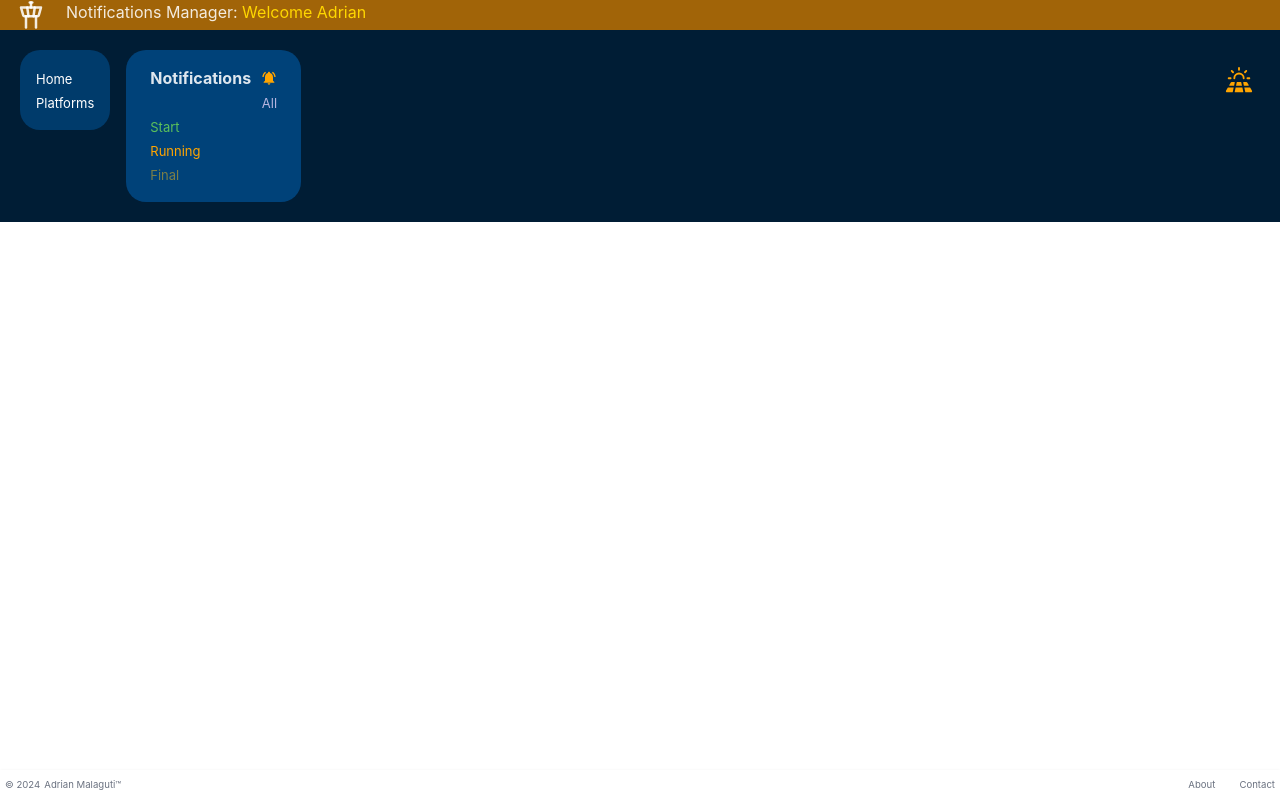
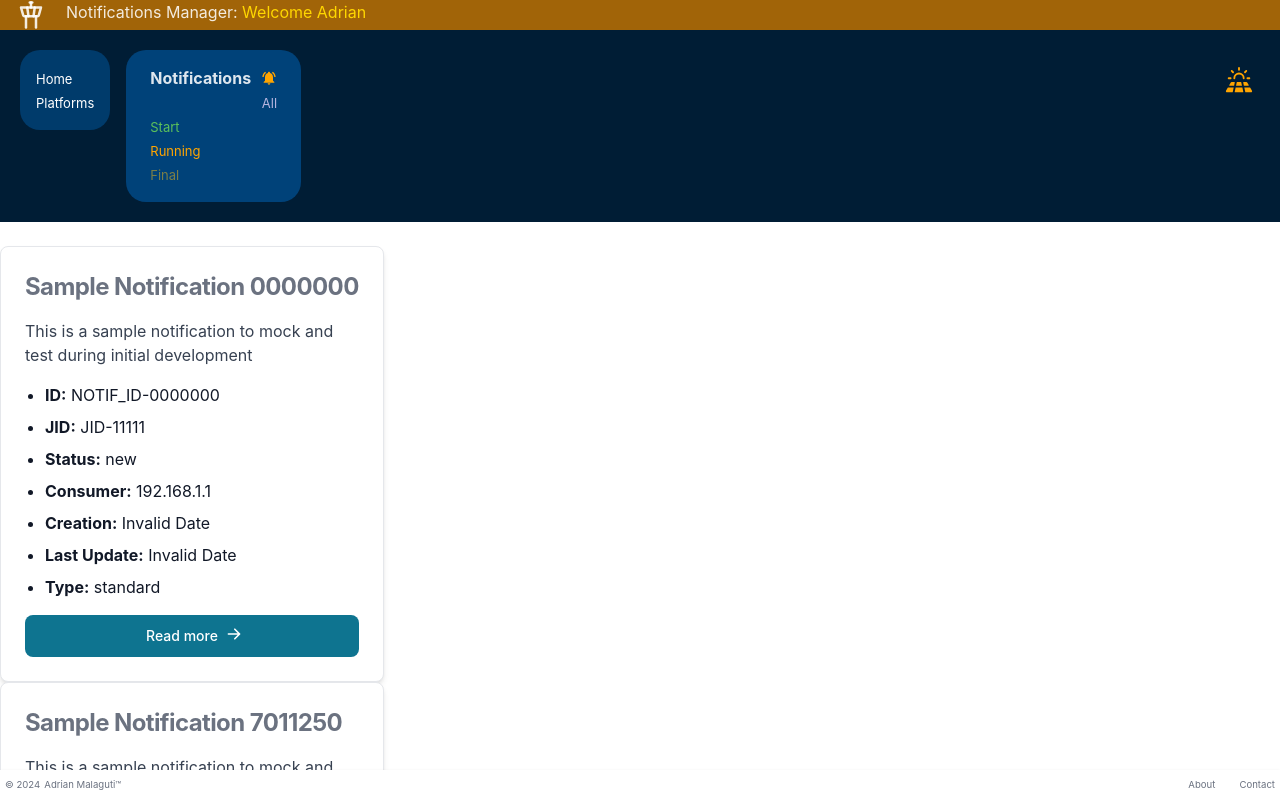
Before and after one commit to amalaguti/react_65675_prj, a React (Vite) app: page / in a window 1280 px wide. Shown: the top 798 px of the page. Built offline with nearby package versions, Linux system fonts and the light colour scheme.

Commit message:
feat: notifications card and data

```diff
--- /dev/null
+++ b/src/components/common/productCard/NotificationCard.jsx
@@ -0,0 +1,61 @@
+// import "./noti
+
+("use client");
+
+import { Button, Card } from "flowbite-react";
+export function NotificationCard(props) {
+
+  const notification = props.notification;
+
+
+  return (
+    <Card className="max-w-sm">
+      <h5 className="text-2xl font-bold tracking-tight text-gray-500 dark:text-white">
+        {notification.title}
+      </h5>
+      <p className="font-normal text-gray-700 dark:text-gray-400">
+        {notification.description}
+      </p>
+      <ul className="list-disc pl-5 space-y-2 text-gray-900 dark:text-white">
+        <li>
+          <strong>ID:</strong> {notification.ID}
+        </li>
+        <li>
+          <strong>JID:</strong> {notification.JID}
+        </li>
+        <li>
+          <strong>Status:</strong> {notification.status}
+        </li>
+        <li>
+          <strong>Consumer:</strong> {notification.consumer}
+        </li>
+        <li>
+          <strong>Creation:</strong>{" "}
+          {new Date(props.creation).toLocaleString()}
+        </li>
+        <li>
+          <strong>Last Update:</strong>{" "}
+          {new Date(props.last_update).toLocaleString()}
+        </li>
+        <li>
+          <strong>Type:</strong> {notification.type}
+        </li>
+      </ul>
+      <Button>
+        Read more
+        <svg
+          className="-mr-1 ml-2 h-4 w-4"
+          fill="currentColor"
+          viewBox="0 0 20 20"
+          xmlns="http://www.w3.org/2000/svg"
+        >
+          <path
+            fillRule="evenodd"
+            d="M10.293 3.293a1 1 0 011.414 0l6 6a1 1 0 010 1.414l-6 6a1 1 0 01-1.414-1.414L14.586 11H3a1 1 0 110-2h11.586l-4.293-4.293a1 1 0 010-1.414z"
+            clipRule="evenodd"
+          />
+        </svg>
+      </Button>
+    </Card>
+  );
+}
--- a/src/components/common/productCard/ProductCard.jsx
+++ /dev/null
@@ -1,18 +0,0 @@
-import "./productCard.css";
-
-export const ProductCard = (props) => {
-
-  return (
-    <div className="product-card">
-      <h3>
-        <b>{props.titulo}</b>
-      </h3>
-      <h3>
-        <b>{props.precio}</b>
-      </h3>
-      <h3>
-        <b>{props.description}</b>{" "}
-      </h3>
-    </div>
-  );
-};
--- a/src/components/layout/navbar/Navbar.jsx
+++ b/src/components/layout/navbar/Navbar.jsx
@@ -2,7 +2,6 @@ import "./navbar.css";
 import NavbarGeneralElement from "../../common/navbar/NavbarGeneralElement.jsx";
 import NavbarNotificationElement from "../../common/navbar/NavbarNotificationElement.jsx";
 import { CartWidget } from "../../common/cartWidget/CartWidget.jsx";
-// import { MdNotificationsActive } from "react-icons/md";
 import NotificationsHeader from "../../common/notificationsHeader/NotificationsHeader.jsx";
 
 const Navbar = (props) => {
--- a/src/components/pages/itemListContainer/ItemListContainer.jsx
+++ b/src/components/pages/itemListContainer/ItemListContainer.jsx
@@ -1,31 +1,21 @@
 import "./ItemListContainer.css";
-import { ProductCard } from "../../common/productCard/ProductCard";
+import { NotificationCard } from "../../common/productCard/NotificationCard";
 import NotificationsHeader from "../../common/notificationsHeader/NotificationsHeader";
+
+import { mockNotifications} from "../../../mock/notifications/notifications";
 
 const ItemListContainer = () => {
   return (
     <div id="notifications-container" className="notifications-container">
-      <NotificationsHeader id="notifications-header" className="notifications-header" logoId="notifications-header-item-logo"/>
-      <ProductCard
-        titulo="titulo 1"
-        precio="precio 1"
-        description="descripcion 1"
+      <NotificationsHeader
+        id="notifications-header"
+        className="notifications-header"
+        logoId="notifications-header-item-logo"
       />
-      <ProductCard
-        titulo="titulo 2"
-        precio="precio 2"
-        description="descripcion 2"
-      />
-      <ProductCard
-        titulo="titulo 3"
-        precio="precio 3"
-        description="descripcion 3"
-      />
-      <ProductCard
-        titulo="titulo 4"
-        precio="precio 4"
-        description="descripcion 4"
-      />
+      <NotificationCard notification={mockNotifications[0]} />
+      <NotificationCard notification={mockNotifications[1]} />
+      <NotificationCard notification={mockNotifications[2]} />
+
     </div>
   );
 };
--- /dev/null
+++ b/src/mock/notifications/notifications.js
@@ -0,0 +1,39 @@
+export const mockNotifications = [
+    {
+      ID: "NOTIF_ID-0000000",
+      JID: "JID-11111",
+      status: "new",
+      consumer: "192.168.1.1",
+      creation: "2025-01-11T17:48:27.019-03:00",
+      last_update: "2025-01-11T17:48:27.019-03:00",
+      type: "standard",
+      title: "Sample Notification 0000000",
+      description:
+        "This is a sample notification to mock and test during initial development",
+    },
+    {
+      ID: "NOTIF_ID-7011250",
+      JID: "JID-31917",
+      status: "in-progress",
+      consumer: "192.168.1.2",
+      creation: "2025-01-11T18:09:41.421-03:00",
+      last_update: "2025-01-11T18:09:41.421-03:00",
+      type: "priority",
+      title: "Sample Notification 7011250",
+      description:
+        "This is a sample notification to mock and test during initial development",
+    },
+
+    {
+      ID: "NOTIF_ID-0475109",
+      JID: "JID-01790",
+      status: "completed",
+      consumer: "192.168.1.3",
+      creation: "2025-01-11T18:11:07.643-03:00",
+      last_update: "2025-01-11T18:11:07.643-03:00",
+      type: "disposable",
+      title: "Sample Notification 0475109",
+      description:
+        "This is a sample notification to mock and test during initial development",
+    },
+  ];
```
Also changed, not shown: src/components/common/productCard/notificationCard.css (renamed from src/components/common/productCard/productCard.css).
